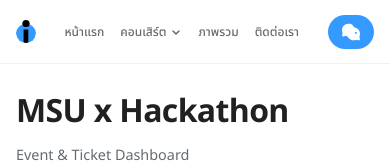
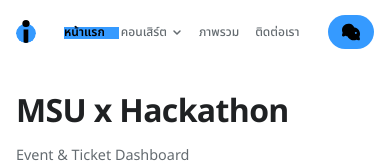
Before and after one commit to ROP-TEAM/MSUxHACKATHON, a Next.js app: page / in a window 390 px wide. Shown: the top 163 px of the page. Built offline with nearby package versions, Linux system fonts and the light colour scheme.

Commit message:
feat: Update design and functionality for iTiket platform, including navbar enhancements and AI panel integration

```diff
--- a/src/components/AppShell.tsx
+++ b/src/components/AppShell.tsx
@@ -1,14 +1,27 @@
 "use client";
 
 import { useState, useRef, useEffect } from "react";
+import { usePathname } from "next/navigation";
 import Navbar from "./Navbar/Navbar";
 import AiPanelWrapper from "./AiPanel/AiPanelWrapper";
 import styles from "./AppShell.module.scss";
+
+type NavKey = "home" | "concerts" | "all-events" | "my-tickets" | "overview" | "contact";
+
+function getActiveKey(pathname: string): NavKey {
+  if (pathname === "/") return "home";
+  if (pathname.startsWith("/events")) return "concerts";
+  if (pathname.startsWith("/tickets")) return "concerts";
+  if (pathname.startsWith("/overview")) return "overview";
+  if (pathname.startsWith("/contact")) return "contact";
+  return "home";
+}
 
 export default function AppShell({ children }: { children: React.ReactNode }) {
   const [aiOpen, setAiOpen] = useState(false);
   const panelRef = useRef<HTMLDivElement>(null);
   const triggerRef = useRef<HTMLButtonElement>(null);
+  const pathname = usePathname();
 
   function toggleAi() {
     setAiOpen((prev) => {
@@ -38,7 +51,7 @@
 
   return (
     <div className={styles.appShell}>
-      <Navbar onAiToggle={toggleAi} aiOpen={aiOpen} />
+      <Navbar onAiToggle={toggleAi} aiOpen={aiOpen} activeKey={getActiveKey(pathname)} />
       <div className={styles.content}>
         <main className={styles.main}>
           {children}
@@ -49,7 +62,7 @@
         <div
           ref={panelRef}
           className={`${styles.panel} ${aiOpen ? styles.panelOpen : ""}`}
-          aria-hidden={!aiOpen}
+          aria-hidden={aiOpen ? "false" : "true"}
           tabIndex={aiOpen ? 0 : -1}
         >
           <AiPanelWrapper />
--- a/src/components/Navbar/Navbar.module.scss
+++ b/src/components/Navbar/Navbar.module.scss
@@ -1,60 +1,62 @@
-$primary: #359aff;
-$primary-deep: #0f6dd0;
-$primary-light: #e8f3ff;
-$primary-lighter: #a9d3ff;
-$ink: #1f2123;
-$muted: #646b70;
-$surface: #f8f9fa;
-$border: #eef0f1;
-$white: #ffffff;
+@use "../../styles/responsive" as *;
 
 .navbar {
   display: flex;
   align-items: center;
-  height: 64px;
-  padding: 0 24px;
-  background: $white;
-  border-bottom: 1px solid $border;
-  gap: 32px;
+  height: 4rem;
+  padding: 0 1.5rem;
+  background: var(--b-0);
+  border-bottom: 0.0625rem solid var(--b-100);
+  gap: 2rem;
   flex-shrink: 0;
   position: relative;
   z-index: 100;
 }
 
-/* Left: Logo */
 .left {
   display: flex;
   align-items: center;
-  gap: 6px;
+  gap: 0.375rem;
   flex-shrink: 0;
 }
 
 .logoIcon {
   width: auto;
-  height: 24px;
+  height: 1.5rem;
 }
 
 .logoName {
   width: auto;
-  height: 24px;
+  height: 1.5rem;
 }
 
-/* Center: Nav links */
 .center {
   display: flex;
   align-items: center;
-  gap: 4px;
+  gap: 0.25rem;
   flex: 1;
   justify-content: center;
+  position: relative;
+}
+
+.indicator {
+  position: absolute;
+  bottom: 0.5rem;
+  height: 0.75rem;
+  background: var(--p-500);
+  transition: left 0.25s cubic-bezier(0.25, 0.46, 0.45, 0.94),
+              width 0.25s cubic-bezier(0.25, 0.46, 0.45, 0.94);
+  pointer-events: none;
+  z-index: 0;
 }
 
 .navLink {
   position: relative;
-  padding: 8px 16px;
-  border-radius: 8px;
+  padding: 0.5rem 1rem;
+  border-radius: 0.5rem;
   font-size: 0.9rem;
   font-weight: 500;
-  color: $muted;
+  color: var(--b-500);
   text-decoration: none;
   cursor: pointer;
   transition: background 0.15s, color 0.15s;
@@ -64,22 +66,21 @@
   white-space: nowrap;
 
   &:hover {
-    background: $surface;
-    color: $ink;
+    background: var(--b-50);
+    color: var(--b-800);
   }
 
   &:focus-visible {
-    outline: 2px solid $primary;
-    outline-offset: 2px;
+    outline: 0.125rem solid var(--p-500);
+    outline-offset: 0.125rem;
   }
 }
 
 .active {
-  color: $primary;
+  color: var(--p-1000);
   font-weight: 600;
 }
 
-/* Dropdown */
 .dropdown {
   position: relative;
 }
@@ -87,7 +88,7 @@
 .dropdownTrigger {
   display: flex;
   align-items: center;
-  gap: 4px;
+  gap: 0.25rem;
 }
 
 .chevron {
@@ -101,15 +102,15 @@
 
 .dropdownMenu {
   position: absolute;
-  top: calc(100% + 6px);
+  top: calc(100% + 0.375rem);
   left: 50%;
   transform: translateX(-50%);
-  min-width: 160px;
-  background: $white;
-  border: 1px solid $border;
-  border-radius: 12px;
-  padding: 6px;
-  box-shadow: 0 8px 24px rgba(0, 0, 0, 0.08);
+  min-width: 10rem;
+  background: var(--b-0);
+  border: 0.0625rem solid var(--b-100);
+  border-radius: 0.75rem;
+  padding: 0.375rem;
+  box-shadow: 0 0.5rem 1.5rem rgba(0, 0, 0, 0.08);
   z-index: 200;
   animation: dropdownIn 0.15s ease-out;
 }
@@ -117,7 +118,7 @@
 @keyframes dropdownIn {
   from {
     opacity: 0;
-    transform: translateX(-50%) translateY(-4px);
+    transform: translateX(-50%) translateY(-0.25rem);
   }
   to {
     opacity: 1;
@@ -127,27 +128,26 @@
 
 .dropdownItem {
   display: block;
-  padding: 10px 14px;
-  border-radius: 8px;
+  padding: 0.625rem 0.875rem;
+  border-radius: 0.5rem;
   font-size: 0.85rem;
   font-weight: 500;
-  color: $ink;
+  color: var(--b-800);
   text-decoration: none;
   cursor: pointer;
   transition: background 0.12s, color 0.12s;
 
   &:hover {
-    background: $primary-light;
-    color: $primary-deep;
+    background: var(--p-100);
+    color: var(--p-700);
   }
 
   &:focus-visible {
-    outline: 2px solid $primary;
-    outline-offset: -2px;
+    outline: 0.125rem solid var(--p-500);
+    outline-offset: -0.125rem;
   }
 }
 
-/* Right: AI Trigger (Dime-style pill) */
 .right {
   display: flex;
   align-items: center;
@@ -157,11 +157,11 @@
 .aiTrigger {
   display: flex;
   align-items: center;
-  gap: 8px;
-  padding: 10px 20px;
-  border-radius: 24px;
-  background: $primary;
-  color: $white;
+  gap: 0.5rem;
+  padding: 0.625rem 1.25rem;
+  border-radius: 1.5rem;
+  background: var(--p-500);
+  color: var(--b-0);
   border: none;
   cursor: pointer;
   font-family: inherit;
@@ -170,9 +170,9 @@
   transition: background 0.15s, transform 0.2s cubic-bezier(0.25, 0.46, 0.45, 0.94), box-shadow 0.15s;
 
   &:hover {
-    background: $primary-deep;
-    transform: translateY(-1px);
-    box-shadow: 0 4px 16px rgba(53, 154, 255, 0.35);
+    background: var(--p-700);
+    transform: translateY(-0.0625rem);
+    box-shadow: 0 0.25rem 1rem rgba(53, 154, 255, 0.35);
   }
 
   &:active {
@@ -180,35 +180,34 @@
   }
 
   &:focus-visible {
-    outline: 2px solid $primary;
-    outline-offset: 2px;
+    outline: 0.125rem solid var(--p-500);
+    outline-offset: 0.125rem;
   }
 }
 
 .aiTriggerOpen {
-  background: $ink;
+  background: var(--b-800);
 
   &:hover {
-    background: #2e3133;
+    background: var(--b-700);
     box-shadow: none;
   }
 }
 
 .aiIcon {
   flex-shrink: 0;
-  width: 18px;
-  height: 18px;
+  width: 1.125rem;
+  height: 1.125rem;
 }
 
 .aiLabel {
   font-size: 0.85rem;
 }
 
-/* Responsive */
-@media (max-width: 768px) {
+@include respond(md) {
   .navbar {
-    padding: 0 16px;
-    gap: 16px;
+    padding: 0 1rem;
+    gap: 1rem;
   }
 
   .center {
@@ -216,12 +215,12 @@
   }
 
   .navLink {
-    padding: 8px 10px;
+    padding: 0.5rem 0.625rem;
     font-size: 0.82rem;
   }
 
   .aiTrigger {
-    padding: 8px 14px;
+    padding: 0.5rem 0.875rem;
   }
 
   .aiLabel {
@@ -229,7 +228,7 @@
   }
 }
 
-@media (max-width: 640px) {
+@include respond(sm) {
   .logoName {
     display: none;
   }
@@ -239,13 +238,13 @@
   }
 
   .navLink {
-    padding: 6px 8px;
+    padding: 0.375rem 0.5rem;
     font-size: 0.75rem;
   }
 
   .dropdownMenu {
     left: 0;
     transform: none;
-    min-width: 140px;
+    min-width: 8.75rem;
   }
 }
--- a/src/components/Navbar/Navbar.tsx
+++ b/src/components/Navbar/Navbar.tsx
@@ -23,6 +23,7 @@
 type Props = {
   onAiToggle: () => void;
   aiOpen: boolean;
+  activeKey?: NavKey;
 };
 
 function isDropdown(item: NavItem): item is NavDropdown {
@@ -43,9 +44,12 @@
   { key: "contact", label: "ติดต่อเรา", href: "/contact" },
 ];
 
-export default function Navbar({ onAiToggle, aiOpen }: Props) {
+export default function Navbar({ onAiToggle, aiOpen, activeKey = "home" }: Props) {
   const [activeDropdown, setActiveDropdown] = useState<string | null>(null);
+  const [hoveredKey, setHoveredKey] = useState<NavKey | null>(null);
+  const [indicatorStyle, setIndicatorStyle] = useState({ left: 0, width: 0 });
   const dropdownRefs = useRef<Map<string, HTMLDivElement>>(new Map());
+  const centerRef = useRef<HTMLDivElement>(null);
 
   const setDropdownRef = useCallback(
     (key: string) => (el: HTMLDivElement | null) => {
@@ -59,22 +63,25 @@
     setActiveDropdown(null);
   }
 
-  // Close dropdown on outside click
-  useEffect(() => {
   function handleClickOutside(e: MouseEvent) {
     const anyInside = Array.from(dropdownRefs.current.values()).some(
       (el) => el.contains(e.target as Node)
     );
     if (!anyInside) closeDropdown();
   }
+
+  // Attach outside-click listener once
+  const outsideClickRef = useRef<boolean>(false);
+  if (!outsideClickRef.current) {
+    if (typeof document !== "undefined") {
       document.addEventListener("mousedown", handleClickOutside);
-    return () => document.removeEventListener("mousedown", handleClickOutside);
-  }, []);
+    }
+    outsideClickRef.current = true;
+  }
 
   function handleDropdownKeyDown(e: React.KeyboardEvent, key: string) {
     if (e.key === "Escape") {
       closeDropdown();
-      // Return focus to trigger
       const trigger = document.getElementById(`nav-trigger-${key}`);
       trigger?.focus();
     }
@@ -84,6 +91,36 @@
       firstItem?.focus();
     }
   }
+
+  // --- Sliding indicator ---
+  const indicatorTarget = hoveredKey || activeKey;
+
+  function measureIndicator(key: string | null) {
+    if (!key || !centerRef.current) return;
+    const parent = centerRef.current;
+    const el = parent.querySelector(`[data-nav-key="${key}"]`) as HTMLElement | null;
+    if (!el) return;
+    const parentRect = parent.getBoundingClientRect();
+    const elRect = el.getBoundingClientRect();
+    setIndicatorStyle({
+      left: elRect.left - parentRect.left,
+      width: elRect.width,
+    });
+  }
+
+  // Measure on target change
+  useEffect(() => {
+    measureIndicator(indicatorTarget);
+  }, [indicatorTarget]);
+
+  // Re-measure on resize
+  useEffect(() => {
+    function handleResize() {
+      measureIndicator(indicatorTarget);
+    }
+    window.addEventListener("resize", handleResize);
+    return () => window.removeEventListener("resize", handleResize);
+  }, [indicatorTarget]);
 
   return (
     <nav className={styles.navbar} aria-label="Main navigation">
@@ -105,19 +142,31 @@
         />
       </div>
 
-      {/* Center: Nav links */}
-      <div className={styles.center}>
+      {/* Center: Nav links + sliding indicator */}
+      <div
+        ref={centerRef}
+        className={styles.center}
+        onMouseLeave={() => setHoveredKey(null)}
+      >
+        <div
+          className={styles.indicator}
+          style={{ left: indicatorStyle.left, width: indicatorStyle.width }}
+          aria-hidden="true"
+        />
+
         {NAV_ITEMS.map((item) =>
           isDropdown(item) ? (
             <div
               key={item.key}
               className={styles.dropdown}
               ref={setDropdownRef(item.key)}
+              onMouseEnter={() => setHoveredKey(item.key)}
             >
               <button
                 id={`nav-trigger-${item.key}`}
+                data-nav-key={item.key}
                 className={`${styles.navLink} ${styles.dropdownTrigger} ${
-                  activeDropdown === item.key ? styles.active : ""
+                  activeKey === item.key ? styles.active : ""
                 }`}
                 onClick={() =>
                   setActiveDropdown(
@@ -125,7 +174,7 @@
                   )
                 }
                 onKeyDown={(e) => handleDropdownKeyDown(e, item.key)}
-                aria-expanded={activeDropdown === item.key}
+                aria-expanded={activeDropdown === item.key ? "true" : "false"}
                 aria-haspopup="true"
                 aria-controls={`dropdown-menu-${item.key}`}
               >
@@ -174,8 +223,10 @@
           ) : (
             <a
               key={item.key}
-              className={styles.navLink}
+              data-nav-key={item.key}
+              className={`${styles.navLink} ${activeKey === item.key ? styles.active : ""}`}
               href={item.href}
+              onMouseEnter={() => setHoveredKey(item.key)}
             >
               {item.label}
             </a>
@@ -183,7 +234,7 @@
         )}
       </div>
 
-      {/* Right: AI Chat Trigger (Dime-style pill) */}
+      {/* Right: AI Chat Trigger */}
       <div className={styles.right}>
         <button
           className={`${styles.aiTrigger} ${aiOpen ? styles.aiTriggerOpen : ""}`}
```
Also changed, not shown: src/components/AppShell.module.scss (+5 -7 lines), 2 other files (tests, documents, lock files or other folders). Lines whose indentation alone changed are shown as unchanged.
